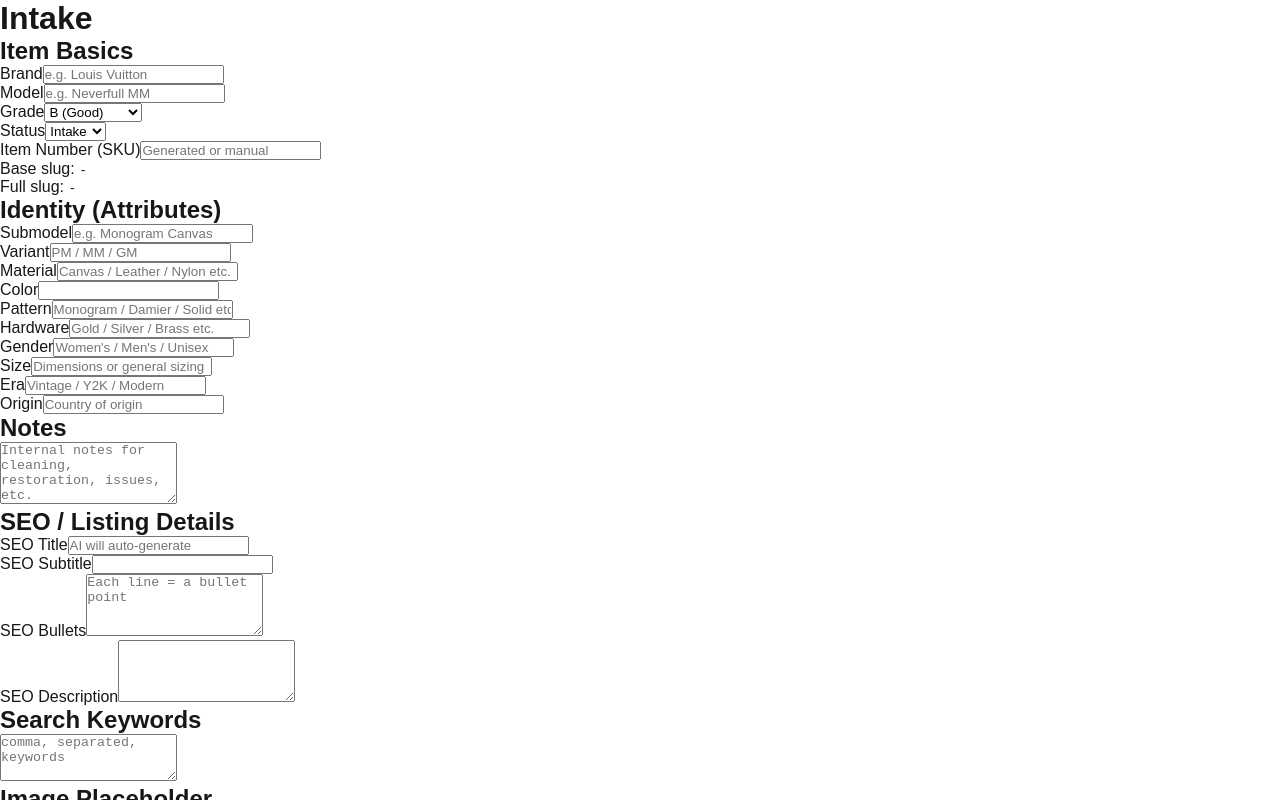
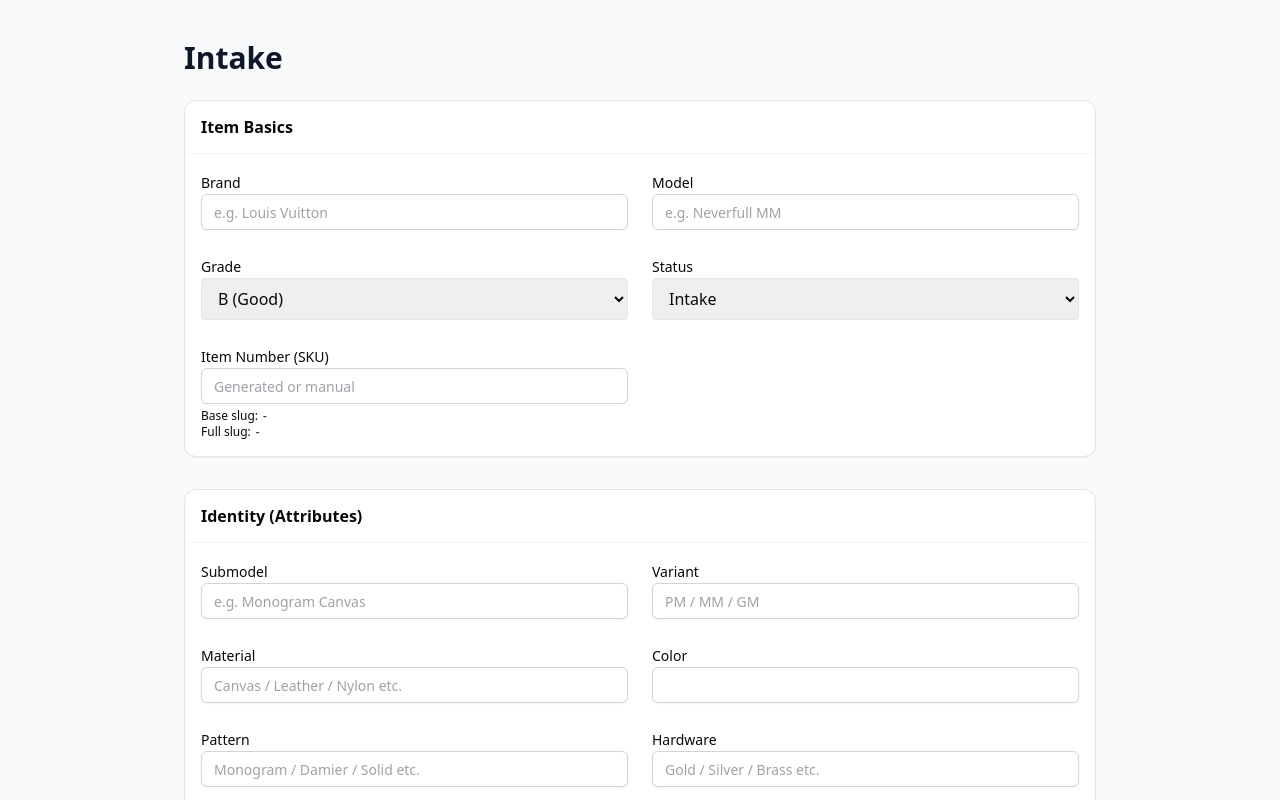
Before and after one commit to jameyluxx-create/emzloveluxury-v2, a Next.js app: page /intake in a window 1280 px wide. Shown: the top 800 px of the page. Built offline with nearby package versions, Linux system fonts and the light colour scheme.

Commit message:
update intake page

```diff
--- a/app/globals.css
+++ b/app/globals.css
@@ -1,42 +1,38 @@
+@tailwind base;
+@tailwind components;
+@tailwind utilities;
+
+/* Light theme base */
 :root {
-  --background: #ffffff;
-  --foreground: #171717;
+  --background: 210 40% 98%;
+  --foreground: 222.2 47.4% 11.2%;
+  --card: 0 0% 100%;
+  --card-foreground: 222.2 47.4% 11.2%;
+  --border: 214.3 31.8% 91.4%;
+  --input: 214.3 31.8% 91.4%;
+  --ring: 222.2 84% 56.3%;
 }
 
-@media (prefers-color-scheme: dark) {
-  :root {
-    --background: #0a0a0a;
-    --foreground: #ededed;
-  }
-}
-
-html,
-body {
-  max-width: 100vw;
-  overflow-x: hidden;
+*,
+*::before,
+*::after {
+  box-sizing: border-box;
 }
 
 body {
-  color: var(--foreground);
-  background: var(--background);
-  font-family: Arial, Helvetica, sans-serif;
-  -webkit-font-smoothing: antialiased;
-  -moz-osx-font-smoothing: grayscale;
+  margin: 0;
+  background-color: hsl(var(--background));
+  color: hsl(var(--foreground));
+  font-family: system-ui, -apple-system, BlinkMacSystemFont, "Segoe UI", sans-serif;
 }
 
-* {
-  box-sizing: border-box;
-  padding: 0;
-  margin: 0;
+/* Optional: nicer card styling for shadcn <Card> */
+.card {
+  background-color: hsl(var(--card));
+  color: hsl(var(--card-foreground));
 }
 
-a {
-  color: inherit;
-  text-decoration: none;
+/* Make the main container feel less cramped on desktop */
+.container {
+  max-width: 960px;
 }
-
-@media (prefers-color-scheme: dark) {
-  html {
-    color-scheme: dark;
-  }
-}
--- a/app/layout.js
+++ b/app/layout.js
@@ -1,26 +1,16 @@
-import { Geist, Geist_Mono } from "next/font/google";
+// app/layout.js
 import "./globals.css";
 
-const geistSans = Geist({
-  variable: "--font-geist-sans",
-  subsets: ["latin"],
-});
-
-const geistMono = Geist_Mono({
-  variable: "--font-geist-mono",
-  subsets: ["latin"],
-});
-
 export const metadata = {
-  title: "Create Next App",
-  description: "Generated by create next app",
+  title: "EMZLove Luxury Intake",
+  description: "Intake & curation for EMZLove Luxury inventory.",
 };
 
 export default function RootLayout({ children }) {
   return (
     <html lang="en">
-      <body className={`${geistSans.variable} ${geistMono.variable}`}>
-        {children}
+      <body className="min-h-screen bg-slate-50 text-slate-900 antialiased">
+        <main className="min-h-screen">{children}</main>
       </body>
     </html>
   );
--- a/tailwind.config.js
+++ b/tailwind.config.js
@@ -2,12 +2,25 @@
 module.exports = {
   darkMode: ["class"],
   content: [
-    "./pages/**/*.{js,ts,jsx,tsx,mdx}",
-    "./components/**/*.{js,ts,jsx,tsx,mdx}",
-    "./app/**/*.{js,ts,jsx,tsx,mdx}",
+    "./app/**/*.{js,jsx,ts,tsx,mdx}",
+    "./components/**/*.{js,jsx,ts,tsx,mdx}",
+    "./lib/**/*.{js,jsx,ts,tsx,mdx}",
   ],
   theme: {
-    extend: {},
+    extend: {
+      container: {
+        center: true,
+        padding: "1.5rem",
+        screens: {
+          "2xl": "1280px",
+        },
+      },
+      borderRadius: {
+        lg: "0.5rem",
+        xl: "0.75rem",
+        "2xl": "1rem",
+      },
+    },
   },
   plugins: [],
 };
```
